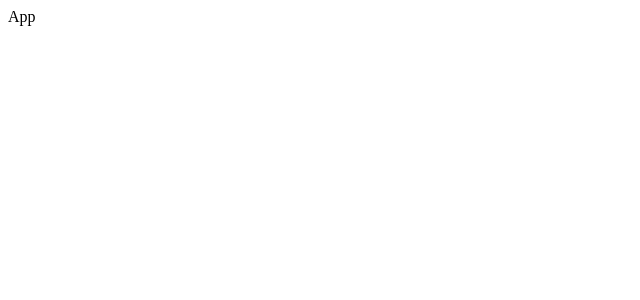
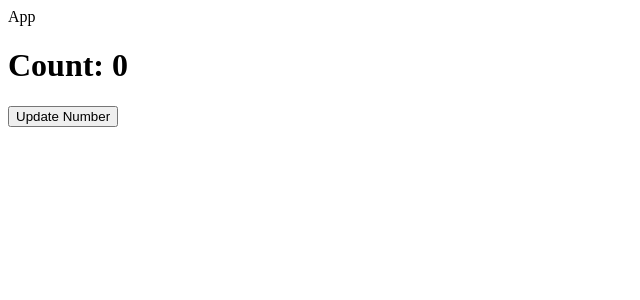
Before and after one commit to sansubed/ReactBackendFrontend, a React (Vite) app: page / in a window 1280 px wide. Shown: the top 300 px of the page, without its empty margins (0-640 px from the left). Built offline with nearby package versions, Linux system fonts and the light colour scheme.

Commit message:
useEffect hook

```diff
--- a/src/App.tsx
+++ b/src/App.tsx
@@ -1,50 +1,42 @@
 // useEffect Hook
-
-import { useEffect } from 'react'
+import { useEffect, useState } from 'react'
 
 function App() {
-  useEffect(() => {
-    console.log('Running from useEffect callback function')
-  }, [])
+  // Synchronous Code
+  const [count, setCount] = useState(0)
 
-  // const [state, setState] = useState('Nepal')
-  return <div>App</div>
+  console.log('1. App component rendering started!')
+
+  console.log(count)
+
+  const callbackFn = () => {
+    console.log('2. Running from useEffect callback function')
+  }
+
+  // Asynchronous Code
+  // setInterval(() => {
+  //   setCount((prevState) => prevState + 1)
+  // }, 3000)
+
+  // useEffect hook will run at the end of component rendering or re-rendering process
+  useEffect(callbackFn)
+
+  console.log('3. Running below useEffect hook call')
+
+  return (
+    <div>
+      {console.log('4. Running inside JSX')}
+      App
+      <h1>Count: {count}</h1>
+      <button
+        onClick={() => {
+          setCount((prevState) => prevState + 1)
+        }}
+      >
+        Update Number
+      </button>
+    </div>
+  )
 }
 
 export default App
-
-// No input, Output
-// function add() {
-//   const a = 10
-//   const b = 20
-//   return a + b
-// }
-
-// const result = add()
-
-// input, Output
-// function add(a: number, b: number) {
-//   return a + b
-// }
-
-// const result = add(10, 20.25)
-
-// let age
-// console.log(age)
-
-// No input, No output
-// function add() {
-//   const a = 10
-//   const b = 20
-//   console.log(a, b)
-// }
-
-// const result = add()
-// console.log(result)
-
-// Input, No output
-// function add(a: number, b: number) {
-//   console.log(a, b)
-// }
-
-// const result = add(20, 30)
--- a/src/main.tsx
+++ b/src/main.tsx
@@ -3,7 +3,7 @@ import ReactDOM from 'react-dom/client'
 import App from './App.jsx'
 
 ReactDOM.createRoot(document.getElementById('root')!).render(
-  <React.StrictMode>
-    <App />
-  </React.StrictMode>
+  // <React.StrictMode>
+  <App />
+  // </React.StrictMode>
 )
```
